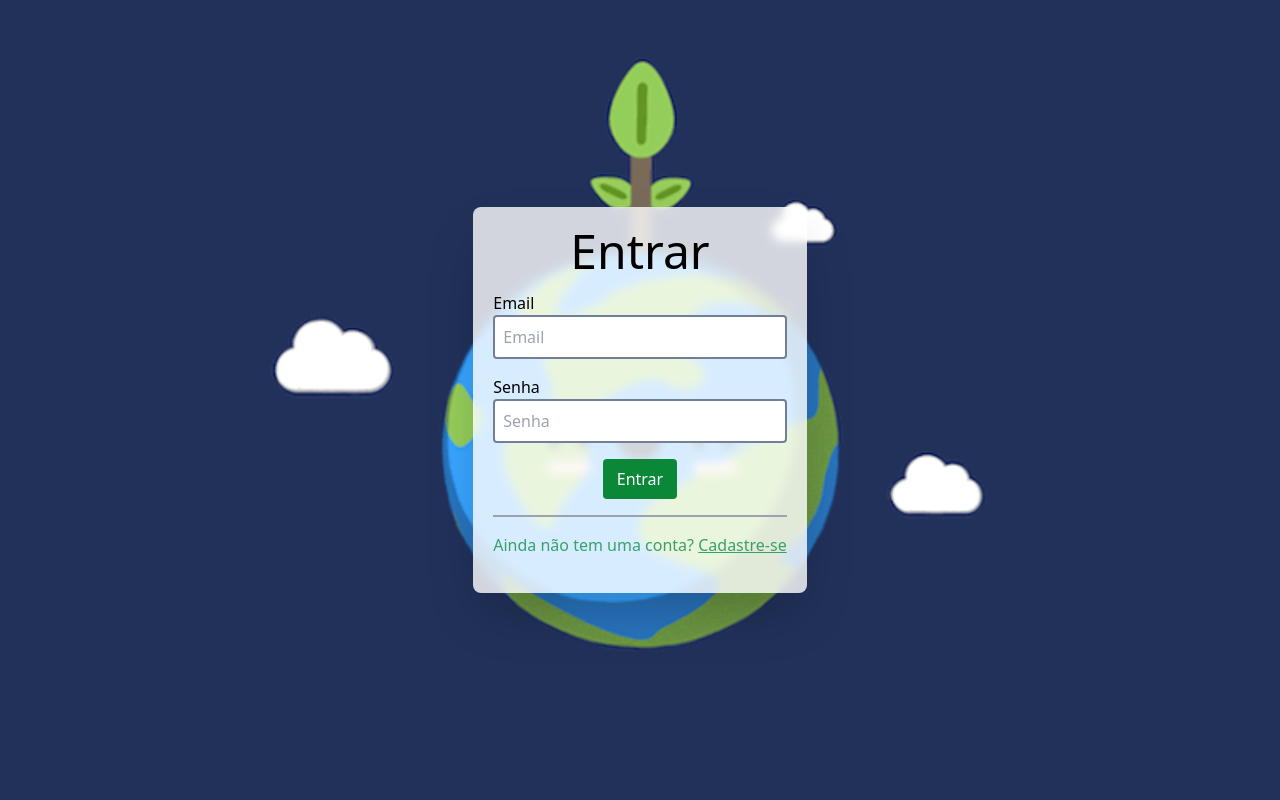
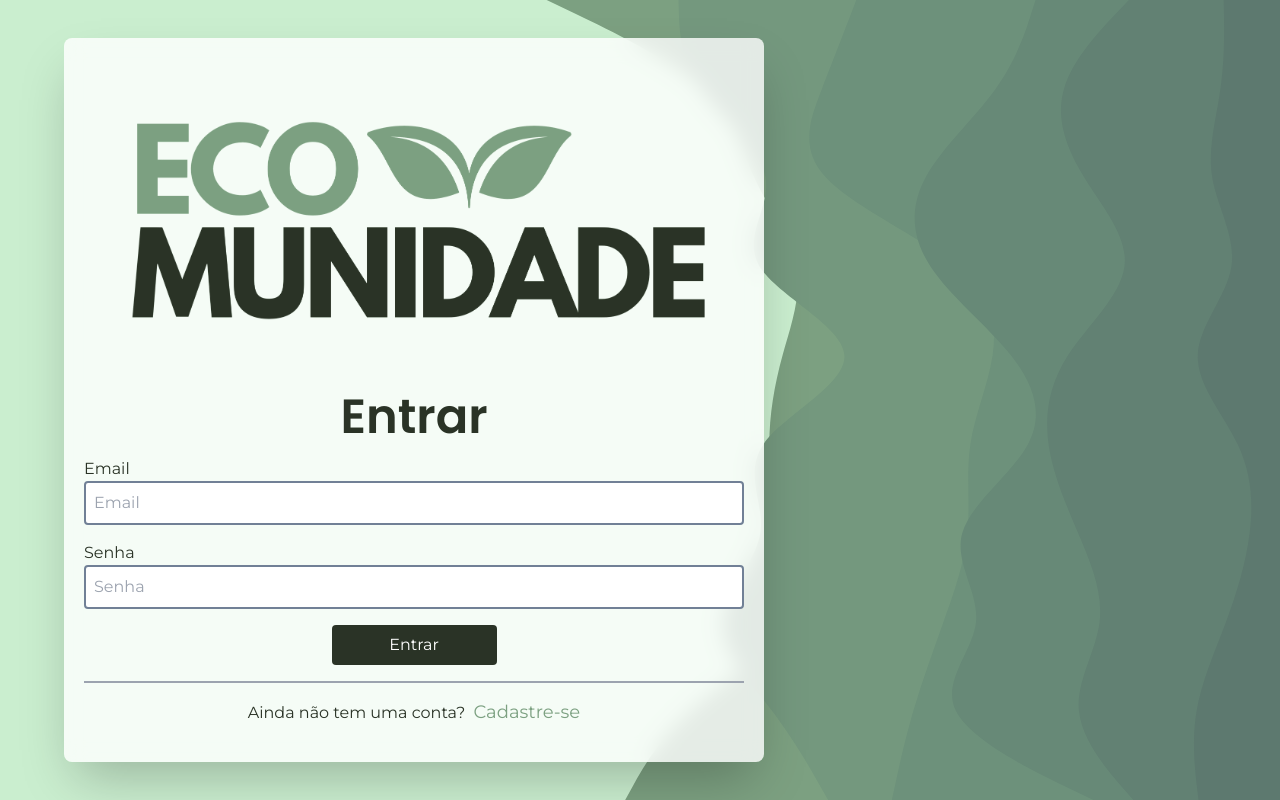
Before and after one commit to ProjetoIntegradorGenGrupo3/FRONTEND, a React (Vite) app: page / in a window 1280 px wide. Built offline with nearby package versions, Linux system fonts and the light colour scheme; no server answers.

Commit message:
Atualizando Page Login

```diff
--- a/src/Components/sideBar/SideBar.css
+++ b/src/Components/sideBar/SideBar.css
@@ -4,5 +4,6 @@
     left: 0;
     height: 100%;
     z-index: 1000; /* Define a barra lateral para estar acima de outros elementos */
-    transition: width 0.3s ease; /* Adiciona uma transição suave ao alterar a largura */
+    transition: width 0.5s ease; /* Adiciona uma transição suave ao alterar a largura */
+    width: 175px;
   }
--- a/src/pages/login/Login.css
+++ b/src/pages/login/Login.css
@@ -1,13 +1,15 @@
 .fundoLogin {
-  background: url(../../assets/fundo.gif) #4ade80 no-repeat center / cover;
+  background: url(../../assets/layered-waves-haikei.svg) #4ade80 no-repeat center / cover;
   min-height: 100vh;
   display: flex;
-  justify-content: center;
+  justify-content: space-between;
   align-items: center;
+
 }
 
 .formContainer {
-  backdrop-filter: blur(5px);
+  width: 700px;
+  backdrop-filter: blur(10px);
   padding: 20px;
   border-radius: 8px;
   box-shadow: 0 0 10px rgba(0, 0, 0, 0.1);
@@ -30,7 +32,7 @@
 .formContainer button {
   border: none;
   border-radius: 4px;
-  background-color: #0a8838;
+  background-color: #2A3326;
   color: white;
   padding: 8px;
   cursor: pointer;
@@ -38,7 +40,12 @@
 }
 
 .formContainer button:hover {
-  background-color: #54ab7d;
+  background-color: #7CA081;
+  color: #2A3326;
+}
+
+.formContainer text:hover{
+
 }
 
 .formContainer hr {
@@ -47,11 +54,11 @@
 }
 
 .formContainer p {
-  color: #38a169;
+  color: #2A3326;
 }
 
 .formContainer a {
-  color: #38a169;
-  text-decoration: underline;
+  color: #7CA081;
   cursor: pointer;
+  font-size: large;
 }
--- a/src/pages/login/Login.tsx
+++ b/src/pages/login/Login.tsx
@@ -3,6 +3,7 @@ import { Link, useNavigate } from 'react-router-dom';
 import { AuthContext } from '../../contexts/AuthContext';
 import { RotatingLines } from 'react-loader-spinner';
 import UsuarioLogin from '../../models/UsuarioLogin';
+import logoEco from '../../assets/2000x3000.png'
 
 import './Login.css';
 
@@ -30,10 +31,15 @@ function Login() {
     }, [usuario]);
 
     return (
-        <div className="fundoLogin">
-            <div className="formContainer shadow-2xl">
+        <>
+
+            <div className="fundoLogin text-escuro" style={{ fontFamily: "Montserrat, sans-serif" }}>
+
+
+                <div className="formContainer shadow-2xl ml-16">
+                    <div className=' m-7'><img src={logoEco} /></div>
                     <form onSubmit={login}>
-                    <h2 className="text-5xl mb-4">Entrar</h2>
+                        <h2 className="text-5xl mb-4 font-semibold" style={{ fontFamily: "Poppins, sans-serif" }}>Entrar</h2>
                         <div className="flex flex-col w-full">
                             <label htmlFor="email">Email</label>
                             <input
@@ -76,15 +82,16 @@ function Login() {
                             )}
                         </button>
                         <hr className="border-slate-800 w-full mb-4" />
-                    <p className="mb-4">
+                        <p className="mb-4 " style={{ fontFamily: "Montserrat, sans-serif" }}>
                             Ainda não tem uma conta?{' '}
-                        <Link to="/cadastro" className="text-green-800 hover:text-black underline">
+                            <Link to="/cadastro" className="text-green-800 hover:text-black ml-1">
                                 Cadastre-se
                             </Link>
                         </p>
                     </form>
                 </div>
             </div>
+        </>
     );
 }
 
```
Also changed, not shown: src/assets/2000x3000.png (added), src/assets/layered-waves-haikei.svg (added). Lines whose indentation alone changed are shown as unchanged.
